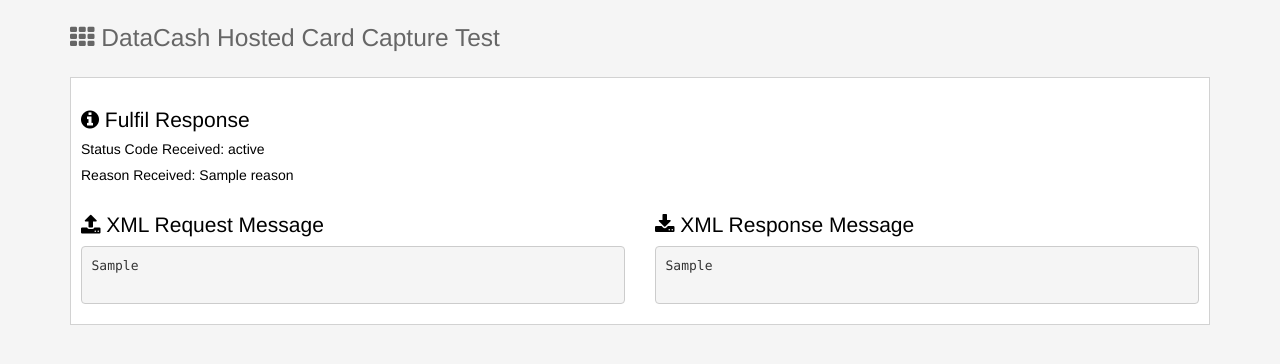
After one commit to bunnmatt/datacash-harness, a Django app: template DataCashHarness/templates/fulfil.html in a window 1280 px wide. The commit adds this page. Shown: the top 364 px of the page. Run offline with Django 3.2, Linux system fonts and the light colour scheme; the template is opened without the code that fills it: most values are stand-ins (such as "Sample title", 1, 10 or a date in 2020); some libraries are stand-ins or nearby versions.

Commit message:
Added functionality to fulfil payments

```diff
--- /dev/null
+++ b/DataCashHarness/templates/fulfil.html
@@ -0,0 +1,14 @@
+{% include "header.html" %}
+	<section class="row">
+		<div class="col-md-6">
+			<h2><i class="fa fa-info-circle"></i> Fulfil Response</h2>
+			<p>Status Code Received: {{ ResponseData.Response.status }}</p>
+			<p>Reason Received: {{ ResponseData.Response.reason }}</p>
+		</div>
+	</section>
+
+	{% include "XmlMessages.html" %}
+	 </div>
+	</div>
+  </body>
+</html>
```
Also changed, not shown: DataCashHarness/templates/auth.html (+4 -3 lines), DataCashHarness/views.py (+8 -2 lines).
